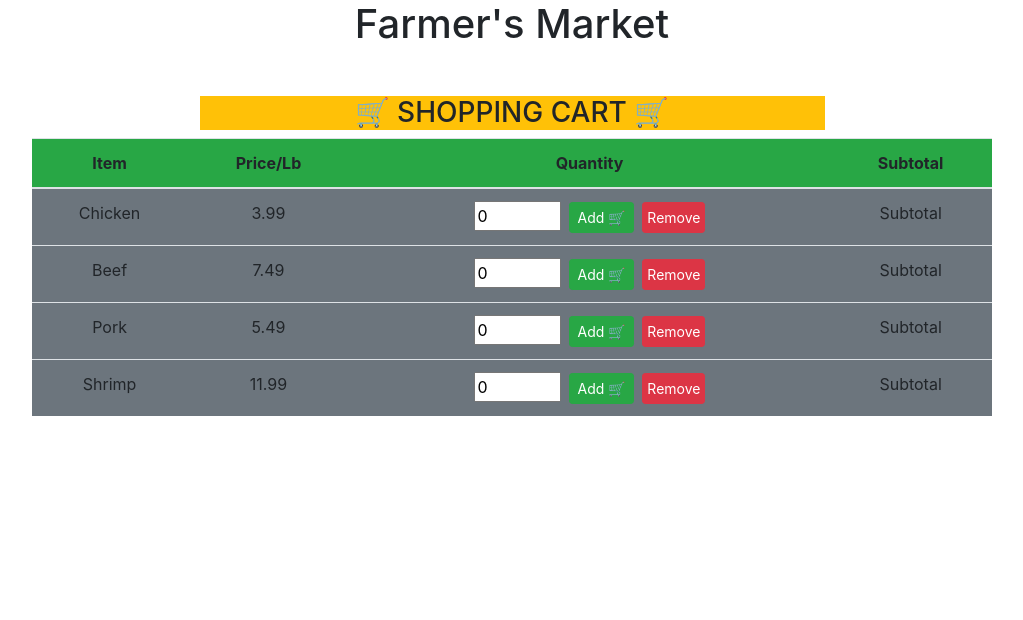
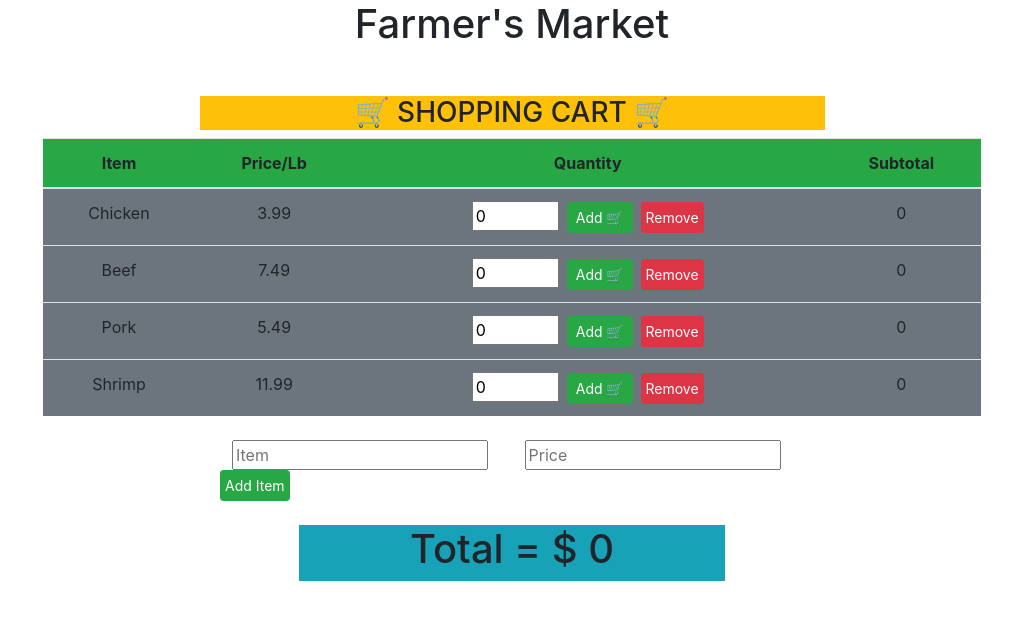
Before and after one commit to vikramgupte99/Simple-Shopping-Cart-, a plain HTML site: page index.html in a window 1280 px wide. Shown: the whole page, without its empty margins (128-1151 px from the left). Drawn offline with nearby package versions, Linux system fonts and the light colour scheme.

Commit message:
Added form element to let the user add new item with class 'addNewItem' and added new div to display 'Total' of all items added to cart with class'total'.

```diff
--- a/index.html
+++ b/index.html
@@ -18,6 +18,7 @@
         <h1 class="text-center w-75 m-auto p-auto heading">Farmer's Market</h1>
         <h3 class="text-center  w-50 mx-auto mt-5 bg-warning">🛒  SHOPPING CART  🛒</h3>
         <div class="row">
+            <div class="col-12">
             <table class="table m-auto w-75">
                 <thead>
                     <tr class=" text-center p-0 bg-success">
@@ -32,29 +33,39 @@
                         <td class="item">Chicken</td>
                         <td class="price">3.99</td>
                         <td class="quantity"><input class="mx-1" type="number" value="0" min="0" max="20"><button class="btn btn-sm btn-success mx-1  add">Add 🛒</button><button class="btn btn-sm btn-danger mx-1 px-1 remove">Remove</button></td>
-                        <td class="subtotal">Subtotal</td>
+                        <td class="subtotal">0</td>
                     </tr>
                     <tr>
                         <td class="item">Beef</td>
                         <td class="price">7.49</td>
                         <td class="quantity"><input class="mx-1" type="number" value="0" min="0" max="20"><button class="btn btn-sm btn-success mx-1  add">Add 🛒</button><button class="btn btn-sm btn-danger mx-1 px-1 remove">Remove</button></td>
-                        <td class="subtotal">Subtotal</td>
+                        <td class="subtotal">0</td>
                     </tr>
                     <tr>
                         <td class="item">Pork</td>
                         <td class="price">5.49</td>
                         <td class="quantity"><input class="mx-1" type="number" value="0" min="0" max="20"><button class="btn btn-sm btn-success mx-1  add">Add 🛒</button><button class="btn btn-sm btn-danger mx-1 px-1 remove">Remove</button></td>
-                        <td class="subtotal">Subtotal</td>
+                        <td class="subtotal">0</td>
                     </tr>
                     <tr>
                         <td class="item">Shrimp</td>
                         <td class="price">11.99</td>
                         <td class="quantity"><input class="mx-1" type="number" value="0" min="0" max="20"><button class="btn btn-sm btn-success mx-1  add">Add 🛒</button><button class="btn btn-sm btn-danger mx-1 px-1 remove">Remove</button></td>
-                        <td class="subtotal">Subtotal</td>
+                        <td class="subtotal">0</td>
                     </tr>
                 </tbody>
             </table>
         </div>
+        <form class=" w-50 m-auto p-4 addNewItem">
+            <input class="mx-3 newItem"  type="text" placeholder="Item">
+            <input class="mx-3 newPrice"  type="text" placeholder="Price">
+
+            <button type="submit" class=" btn btn-sm btn-success mx-1 px-1">Add Item</button>
+        </form>
+        <div class="col-4 offset-4 bg-info total">
+            <h1 class="text-center " class="total">Total = $ <span>0</span></h1>
+        </div>
+        </div>
        </div>
     </body>
 </html>
```
